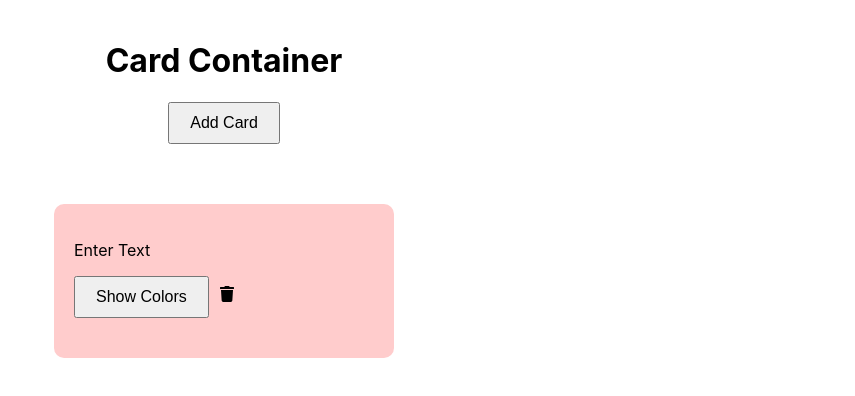
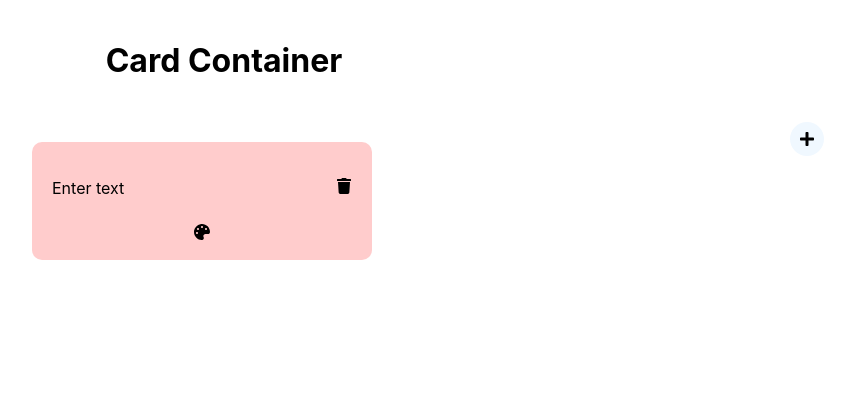
Before and after one commit to Talia22/card-client, a React (Create React App) app: page / in a window 1280 px wide. Shown: the top 396 px of the page, without its empty margins (416-1271 px from the left). Built offline with nearby package versions, Linux system fonts and the light colour scheme.

Commit message:
styless diffrences

```diff
--- a/src/components/Card/Card.jsx
+++ b/src/components/Card/Card.jsx
@@ -1,18 +1,18 @@
 import React, { useState } from 'react';
 import Styles from './Card.module.css';
-import { FaPaintBrush, FaTrash } from 'react-icons/fa';
+import { FaPaintBrush, FaTrash, FaPalette } from 'react-icons/fa';
 
 const colors = ['color1', 'color2', 'color3', 'color4'];
 
-const Card = ({onDelete }) => {
-    const [color, setColor] = useState('color1');
-    const [text, setText] = useState('Enter Text');
+const Card = ({originText, origonColor,onDelete }) => {
+    const [color, setColor] = useState(origonColor);
+    const [text, setText] = useState(originText);
     const [isEditing, setEditing] = useState(false);
     const [inputValue, setInputValue] = useState(text);
     const [showColorOptions, setShowColorOptions] = useState(false);
 
     const handleTextClick = (event) => {
-        if (event.target.tagName !== 'SELECT') {
+        if (!showColorOptions) {
             setEditing(true);
         }
     };
@@ -31,12 +31,15 @@ const Card = ({onDelete }) => {
     const handleColorChange = (selectedColor) => {
         setColor(selectedColor);
         setShowColorOptions(false);
+        setEditing(false);
     };
 
     return (
         <div className={`${Styles.card} ${Styles[color]}`} onClick={handleTextClick}>
+            <div className={Styles.header}>
+                <div className={Styles.textContainer}>
                     {isEditing ? (
-                <input
+                        <textarea
                             type="text"
                             className={Styles.editableText}
                             value={inputValue}
@@ -49,9 +52,14 @@ const Card = ({onDelete }) => {
                             <p>{text}</p>
                         </div>
                     )}
-            <button onClick={() => setShowColorOptions(prev => !prev)}>
-                {showColorOptions ? 'Hide Colors' : 'Show Colors'}
-            </button>
+                </div>
+                <div className={Styles.deleteIcon} onClick={onDelete}>
+                    <FaTrash />
+                </div>
+            </div>
+            <div className={Styles.colorPalette} onClick={() => setShowColorOptions(prev => !prev)}>
+                <FaPalette />
+            </div>
             {showColorOptions && (
                 <div className={Styles.colorOptions}>
                     {colors.map((colorOption) => (
@@ -66,9 +74,7 @@ const Card = ({onDelete }) => {
                     ))}
                 </div>
             )}
-            <div className={Styles.deleteIcon} onClick={onDelete}>
-                <FaTrash />
-            </div>
+
         </div>
     );
 };
--- a/src/components/Card/Card.module.css
+++ b/src/components/Card/Card.module.css
@@ -4,6 +4,13 @@
     margin: 20px auto;
     width: 300px;
     text-align: left;
+    position: relative;
+}
+
+.header {
+    display: flex;
+    justify-content: space-between;
+    align-items: center;
 }
 
 .color1 {
@@ -22,6 +29,10 @@
     background-color: #ffffcc;
 }
 
+.textContainer {
+    flex-grow: 1;
+}
+
 .editableText {
     border: none;
     background: none;
@@ -31,6 +42,8 @@
     padding: 0;
     outline: none;
     cursor: text;
+    resize: none;
+    min-height: 40px;
 }
 
 .editableText:focus {
@@ -64,6 +77,11 @@
 .deleteIcon {
     cursor: pointer;
     margin-left: 10px;
-    display: inline-flex;
-    align-items: center;
 }
+
+.colorPalette {
+    cursor: pointer;
+    display: flex;
+    justify-content: center;
+    margin-top: 10px;
+}
--- a/src/components/CardContainer/CardContainer.jsx
+++ b/src/components/CardContainer/CardContainer.jsx
@@ -1,6 +1,8 @@
 import React, { useState } from 'react';
 import Card from '../Card/Card';
 import Styles from './CardContainer.module.css';
+import { FaPlus } from 'react-icons/fa';
+
 
 
 const CardContainer = () => {
@@ -18,11 +20,13 @@ const CardContainer = () => {
     return (
         <div className={Styles.container}>
             <h1>Card Container</h1>
-            <button onClick={addCard}>Add Card</button>
             <div className={Styles.cardContainer}>
                 {cards.map(card => (
-                    <Card key={card.id} onDelete={() => deleteCard(card.id)} />
+                    <Card key={card.id} originText={'Enter text'} origonColor={'color1'} onDelete={() => deleteCard(card.id)} />
                 ))}
+                <div className={Styles.addCardButton} onClick={addCard}>
+                    <FaPlus />
+                </div>
             </div>
         </div>
     );
--- a/src/components/CardContainer/CardContainer.module.css
+++ b/src/components/CardContainer/CardContainer.module.css
@@ -1,13 +1,6 @@
 .container {
     padding: 20px;
     text-align: center;
-}
-
-
-.container button {
-    padding: 10px 20px;
-    margin-bottom: 20px;
-    font-size: 16px;
 }
 
 .cardContainer {
@@ -16,5 +9,21 @@
     gap: 10px;
     padding: 20px;
     border-radius: 8px;
+    justify-content: start;
 
 }
+
+.addCardButton {
+    width: 30px;
+    height: 30px;
+    border-radius: 50%;
+    background-color: aliceblue;
+    display: flex;
+    align-items: center;
+    justify-content: center;
+    cursor: pointer;
+    border: 2px solid transparent;
+    transition: border 0.3s;
+    position: relative;
+
+}
```
Lines whose indentation alone changed are shown as unchanged.
